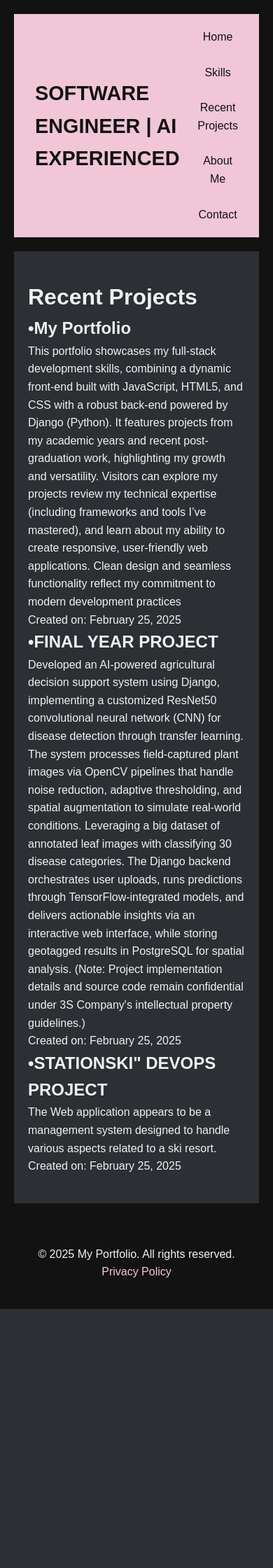
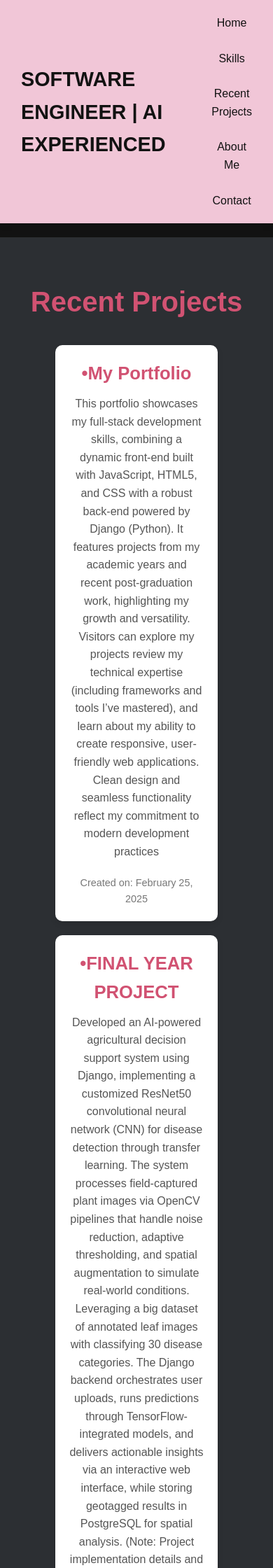
Before and after one commit to NourBououn/My-Portfolio, a Django app: page /recent-projects/ in a window 390 px wide. Shown: the top 2240 px of the page at 70% size. Before the commit the page ends 1870 px from the top, so only its background shows below. Run offline with Django 5.2, Linux system fonts and the light colour scheme; data comes from the database, SQL or seed files in the repository; both versions use the stored data as it was after the commit.

Commit message:
Final Changes

```diff
--- a/main/static/css/base.css
+++ b/main/static/css/base.css
@@ -15,18 +15,18 @@ body {
 }
 
 a {
-    color: #800020; /* Burgundy color for links */
+    color: #d15272; /* Burgundy color for links */
     text-decoration: none;
 }
 
 a:hover {
     text-decoration: underline;
-    color: #660017; /* Slightly darker burgundy on hover */
+    color: #d15272; /* Slightly darker burgundy on hover */
 }
 
 /* Header and Navigation Menu */
 header {
-    background-color: #800020; /* Burgundy background for the header */
+    background-color: #d15272; /* Burgundy background for the header */
     color: black; /* Change header text color to black */
     padding: 10px 20px;
 }
@@ -48,7 +48,7 @@ header {
 }
 
 .nav-menu a:hover {
-    color: #800020; /* Burgundy for hover effect */
+    color: #d15272; /* Burgundy for hover effect */
 }
 
 /* Main Content Area */
@@ -89,14 +89,14 @@ main {
 }
 
 .project-description .project-link {
-    color: #ff4d6d; /* Bright accent color */
+    color: #d15272; /* Bright accent color */
     font-weight: bold;
     text-decoration: none;
     transition: color 0.3s ease;
 }
 
 .project-description .project-link:hover {
-    color: #ff1e4d;
+    color: #d15272;
 }
 
 /* Darker background for search bar */
--- a/main/static/css/contact.css
+++ b/main/static/css/contact.css
@@ -32,12 +32,12 @@
 .contact-item a,
 .contact-item span {
     margin-left: 10px;
-    color: #8f0f0f;
+    color: #d15272;
     text-decoration: none;
     font-weight: 600;
 }
 
 .contact-item a:hover,
 .contact-item span:hover {
-    color: #8f0f0f; /* Darker blue on hover */
+    color: #d15272; /* Darker blue on hover */
 }
--- a/main/static/css/project.css
+++ b/main/static/css/project.css
@@ -32,7 +32,7 @@
 
 .project-info p {
     margin-bottom: 20px;
-    color: #b3002d; /* Burgundy text for project description */
+    color: #e6708e; /* Burgundy text for project description */
     font-size: 1.1rem;
 }
 
@@ -61,7 +61,7 @@
     transform: translateY(-50%);
     color: white;
     font-size: 24px;
-    background-color: rgba(128, 0, 32, 0.7); /* Burgundy background */
+    background-color: rgba(206, 76, 108, 0.7); /* Burgundy background */
     padding: 10px;
     cursor: pointer;
     user-select: none;
@@ -70,7 +70,7 @@
 }
 
 .carousel-control:hover {
-    background-color: #660017;
+    background-color: #d15272;
     transform: scale(1.1);
 }
 
--- /dev/null
+++ b/main/static/css/recent_projects.css
@@ -0,0 +1,74 @@
+/* General Styles */
+body {
+    font-family: Arial, sans-serif;
+    background-color: #f7f7f7;
+    margin: 0;
+    padding: 0;
+}
+
+h1 {
+    font-size: 2.5em;
+    text-align: center;
+    margin-top: 20px;
+    color: #d15272; /* Title color */
+}
+
+/* Recent Projects Section */
+.recent-projects {
+    display: flex;
+    flex-wrap: wrap;
+    justify-content: center;
+    gap: 20px;
+    padding: 30px;
+}
+
+/* Project Card Styles */
+.project-card {
+    background-color: white;
+    border-radius: 10px;
+    box-shadow: 0 4px 8px rgba(0, 0, 0, 0.1);
+    width: 300px;
+    padding: 20px;
+    text-align: center;
+    transition: transform 0.3s ease, box-shadow 0.3s ease;
+}
+
+.project-card:hover {
+    transform: translateY(-5px);
+    box-shadow: 0 6px 12px rgba(0, 0, 0, 0.2);
+}
+
+/* Project Title */
+.project-card h2 {
+    color: #d15272; /* Title color */
+    font-size: 1.6em;
+    margin-bottom: 10px;
+}
+
+/* Project Description */
+.project-card p {
+    font-size: 1em;
+    color: #555;
+    line-height: 1.6;
+    margin-bottom: 20px;
+}
+
+/* Project Date */
+.project-card span {
+    font-size: 0.9em;
+    color: #777;
+    display: block;
+    margin-top: 10px;
+}
+
+/* Responsive Design */
+@media (max-width: 768px) {
+    .recent-projects {
+        flex-direction: column;
+        align-items: center;
+    }
+
+    .project-card {
+        width: 80%;
+    }
+}
--- a/main/static/css/skills.css
+++ b/main/static/css/skills.css
@@ -13,7 +13,7 @@ body {
 
 /* Section Headers (like Languages, Frameworks) */
 h3 {
-    color: #800020 !important; /* Burgundy color for section headers */
+    color: #d15272 !important; /* Burgundy color for section headers */
     font-size: 24px;
     font-weight: bold;
     margin-bottom: 10px;
@@ -34,7 +34,7 @@ h3 {
 }
 
 .skills-info i {
-    color: #800020 !important; /* Burgundy for the check-circle icon */
+    color: #e96687 !important; /* Burgundy for the check-circle icon */
     margin-right: 10px;
 }
 
--- a/main/templates/about_me.html
+++ b/main/templates/about_me.html
@@ -31,7 +31,7 @@ About Me
         font-size: 20px;
         font-weight: bold;
         color: white;
-        background-color: #007BFF; /* Blue color */
+        background-color: #d15272; /* Blue color */
         padding: 15px 30px;
         border-radius: 8px;
         text-decoration: none;
@@ -40,7 +40,7 @@ About Me
     }
 
     .cv-download-button:hover {
-        background-color: #0056b3; /* Darker blue on hover */
+        background-color: #d15272; /* Darker blue on hover */
         transform: scale(1.05);
     }
 </style>
--- a/main/templates/base.html
+++ b/main/templates/base.html
@@ -7,7 +7,9 @@
     <meta name="viewport" content="width=device-width, initial-scale=1.0">
     <title>{% block title %}Portfolio - Home{% endblock %}</title>
     <link rel="stylesheet" href="{% static 'css/base.css' %}">
-    {% block extrahead %}{% endblock extrahead %}
+    {% block extrahead %}
+        <link rel="stylesheet" href="{% static 'css/recent_projects.css' %}">
+    {% endblock extrahead %}
     <style>
         /* Global styles */
         * {
@@ -183,8 +185,6 @@
                 <li><a href="{% url 'recent_projects' %}">Recent Projects</a></li> <!-- Link to the recent projects page -->
                 <li><a href="/about_me">About Me</a></li>
                 <li><a href="/contact">Contact</a></li>
-
-
             </ul>
         </nav>
     </header>
--- a/main/templates/recent_projects.html
+++ b/main/templates/recent_projects.html
@@ -1,8 +1,15 @@
 {% extends 'base.html' %}
+
+{% load static %}  <!-- This should be here, at the very top -->
 
 {% block title %}
 Recent Projects
 {% endblock title %}
+
+{% block extrahead %}
+    <link rel="stylesheet" href="{% static 'css/contact.css' %}">
+    <link rel="stylesheet" href="{% static 'css/recent_projects.css' %}">
+{% endblock extrahead %}
 
 {% block content %}
     <h1>Recent Projects</h1>
@@ -10,9 +17,12 @@ Recent Projects
     <div class="recent-projects">
         {% for project in recent_projects %}
             <div class="project-card">
-                <h2>{{ project.title }}</h2>
-                <p>{{ project.description }}</p>
-                <span>Created on: {{ project.created_at|date:"F j, Y" }}</span>
+                <!-- Link to the project detail page -->
+                <a href="{% url 'project_detail' project.id %}" class="project-link">
+                    <h2>{{ project.title }}</h2>
+                    <p>{{ project.description }}</p>
+                    <span>Created on: {{ project.created_at|date:"F j, Y" }}</span>
+                </a>
             </div>
         {% endfor %}
     </div>
--- a/main/urls.py
+++ b/main/urls.py
@@ -10,6 +10,7 @@ urlpatterns = [
     path("skills/", views.skills, name="skills"),
     path("about_me/", views.about_me, name="about_me"),
     path("project/<int:id>/", views.project, name="project"),
-    path('recent-projects/', views.recent_projects, name='recent_projects')
+    path('recent-projects/', views.recent_projects, name='recent_projects'),
+    path('project/<int:id>/', views.project_detail, name='project_detail')  # For id-based URL
 
 ] + static(settings.MEDIA_URL, document_root=settings.MEDIA_ROOT)
--- a/main/views.py
+++ b/main/views.py
@@ -46,3 +46,7 @@ def recent_projects(request):
     recent_projects = Project.objects.order_by('-created_at')[:3]  # Modify as needed to get the most recent ones
 
     return render(request, 'recent_projects.html', {'recent_projects': recent_projects})
+
+def project_detail(request, id):  # Use id or slug depending on your URL pattern
+    project = get_object_or_404(Project, id=id)  # Or use slug=slug if you're using slugs
+    return render(request, 'project_detail.html', {'project': project})
```
Also changed, not shown: main/static/css/home.css (+4 -4 lines), portfolio/settings.py (+3 -8 lines), db.sqlite3.
